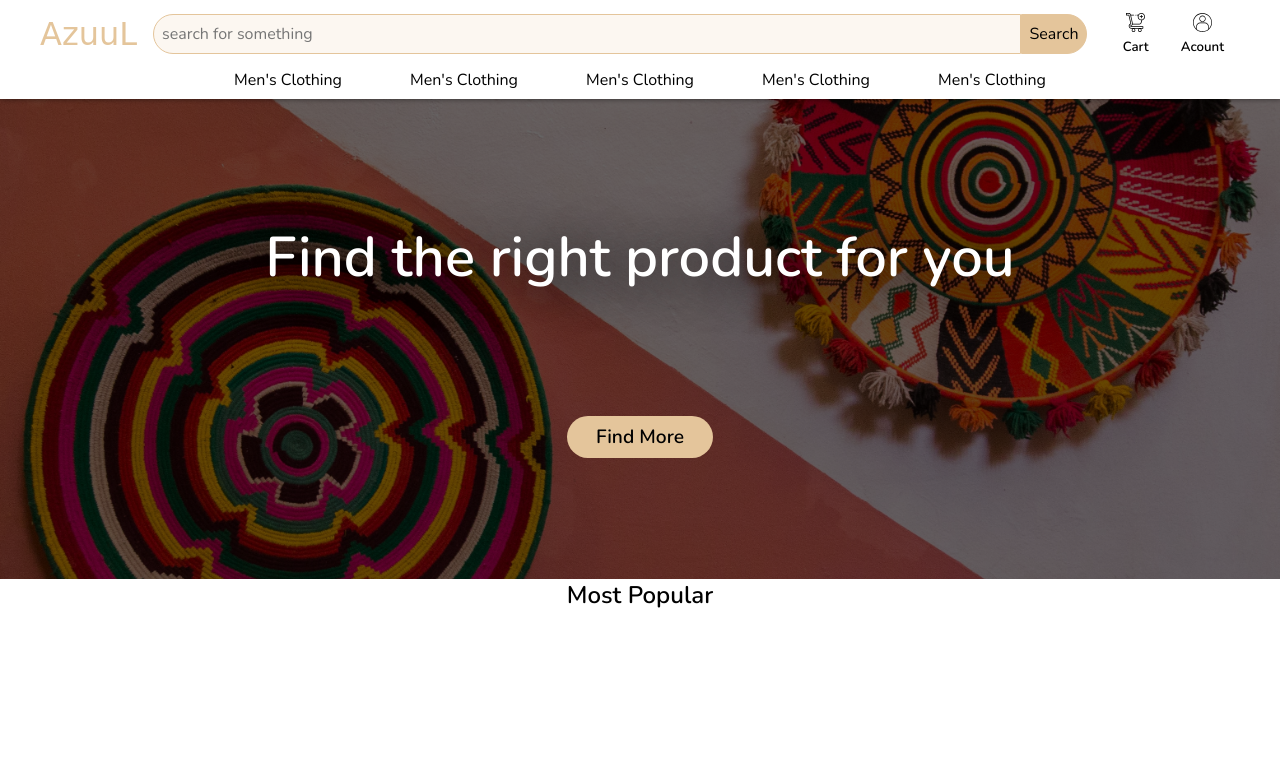
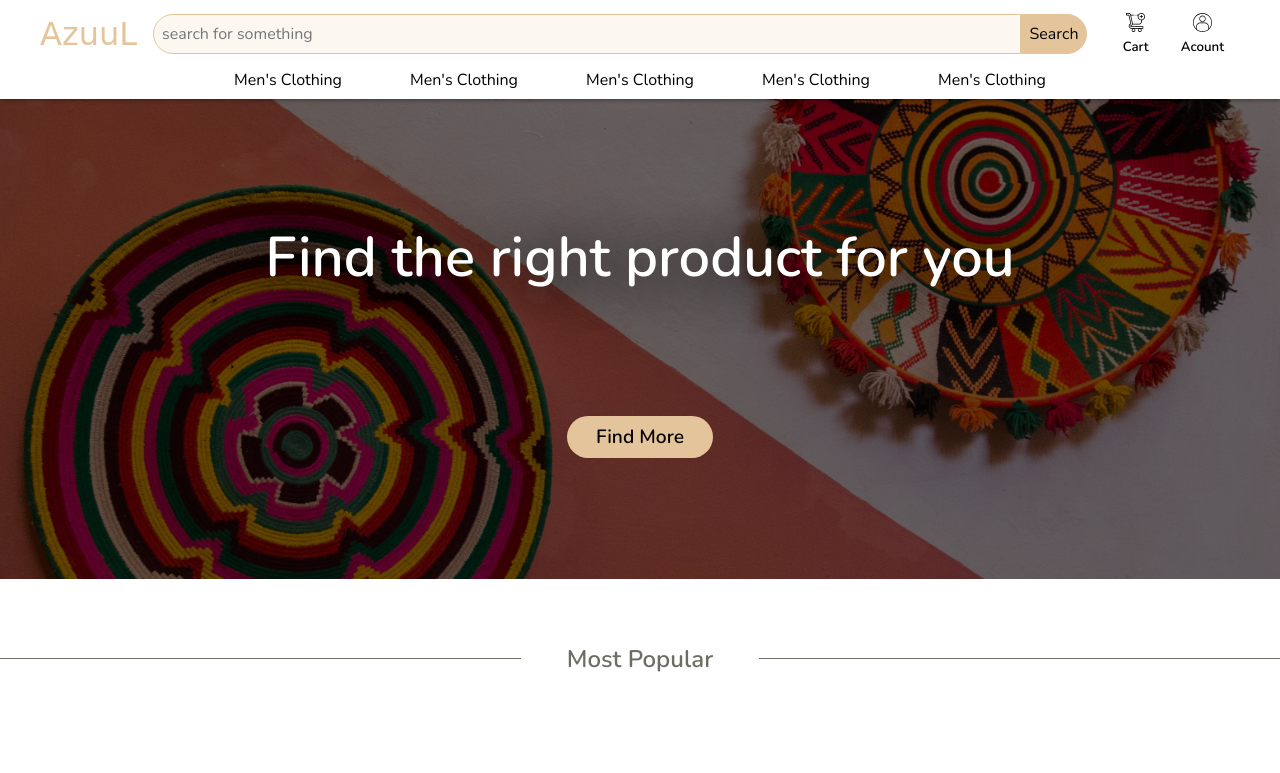
Before and after one commit to M-Kouache/PFE-Ecommerce-Project, a PHP site: page / in a window 1280 px wide. Shown: the top 773 px of the page. Run offline with PHP 8.4, Linux system fonts and the light colour scheme; some web fonts are replaced.

Commit message:
add header to products section

```diff
--- a/StyleSheet/style.css
+++ b/StyleSheet/style.css
@@ -3,6 +3,7 @@
   --burlywood: #e4c59b;
   --burlywood-hover: #cf964b;
   --light-gray: #efdcc33a;
+  --Dim-gray: #6d6d64;
   --white: #fff;
   font-size: 16px;
   padding: 0;
@@ -191,3 +192,19 @@ input[name="search-submit"]:focus {
   min-height: 100%;
   transform: translate(-50%, -50%);
 }
+
+.product-container-header {
+  padding: 4rem 0;
+}
+
+.product-container-header h1 {
+  width: 15%;
+  text-align: center;
+  color: var(--Dim-gray);
+  margin: 0 2rem;
+}
+
+.separater-line {
+  border-top: 1px var(--Dim-gray) solid;
+  width: 45%;
+}
--- a/index.html
+++ b/index.html
@@ -71,10 +71,14 @@
       </header>
 
       <section class="main-section ">
-          <div class="product-container-header flex justify-center">
+          <div class="product-container-header flex ">
                 <div class="separater-line"></div>
-                <h1>Most Popular</h1>
+                <h1>Most  Popular</h1>
                 <div class="separater-line"></div>
+          </div>
+
+          <div class="product-container-cards">
+
           </div>
       </section>
 
```
